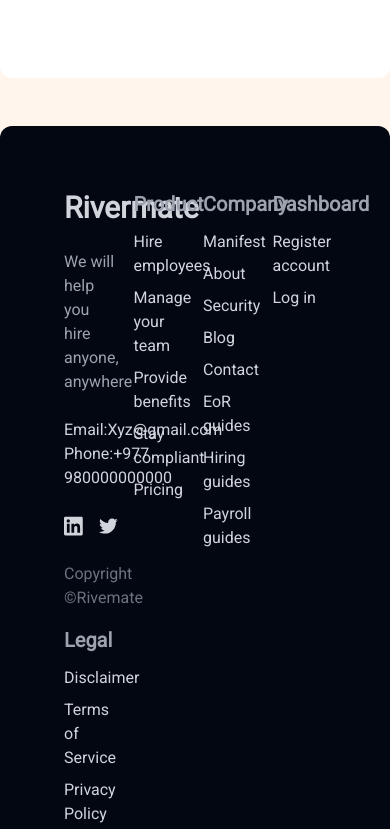
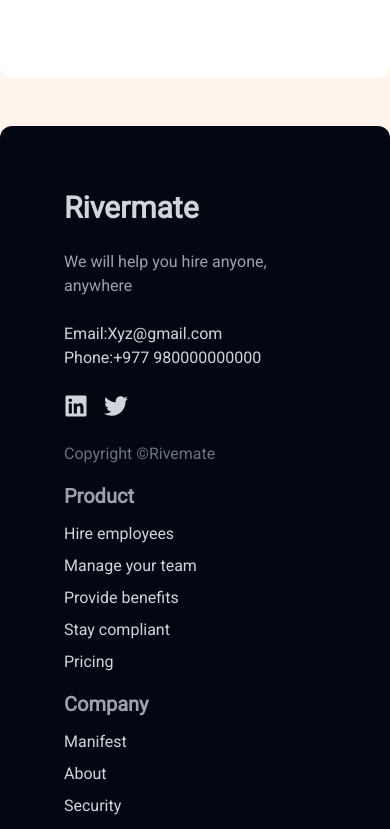
Before and after one commit to Nightcrawl3r-hash/Rivermate, a React (Vite) app: page /company in a window 390 px wide. Shown: the part 2984-3813 px from the top of the page. Built offline with nearby package versions, Linux system fonts and the light colour scheme.

Commit message:
footer edited

```diff
--- a/src/Components/Footer.jsx
+++ b/src/Components/Footer.jsx
@@ -5,7 +5,7 @@
 const Footer = () => {
   return (
     <div className="bg-gray-950 rounded-t-xl  container m-auto  mt-12 justify-center">
-      <div className="grid grid-cols-4  lg:grid-cols-5 gap-4 text-gray-300 p-16 ">
+      <div className="grid md:grid-cols-4  lg:grid-cols-5 gap-4 text-gray-300 p-16 ">
         <div className="flex md:col-span-4 lg:col-span-1 md:items-center lg:items-start  flex-col gap-y-6">
           <Logo />
           <h2 className="text-gray-400">
```
